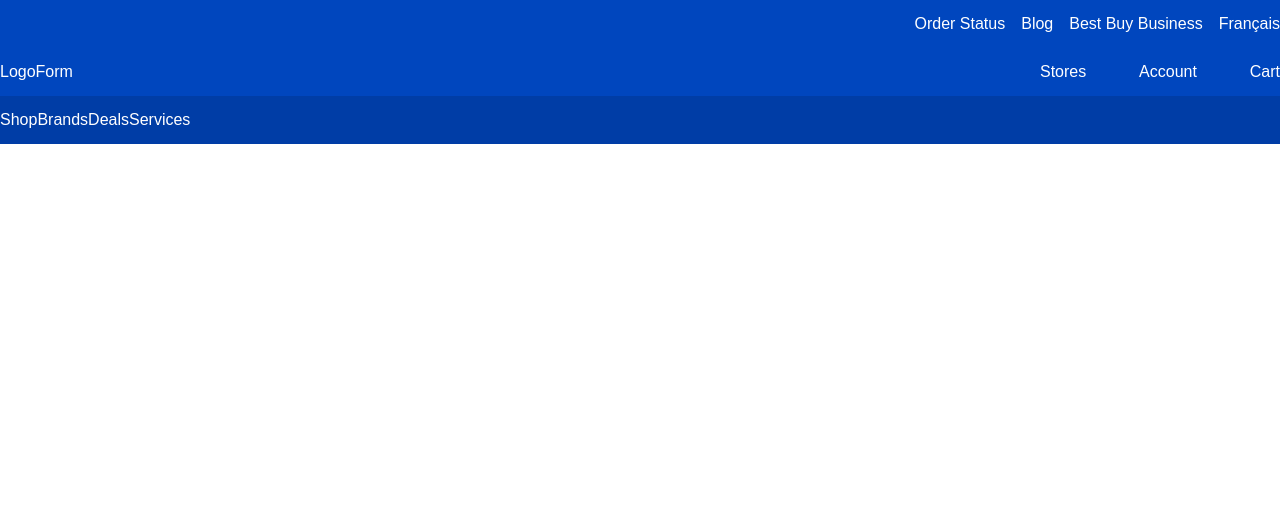
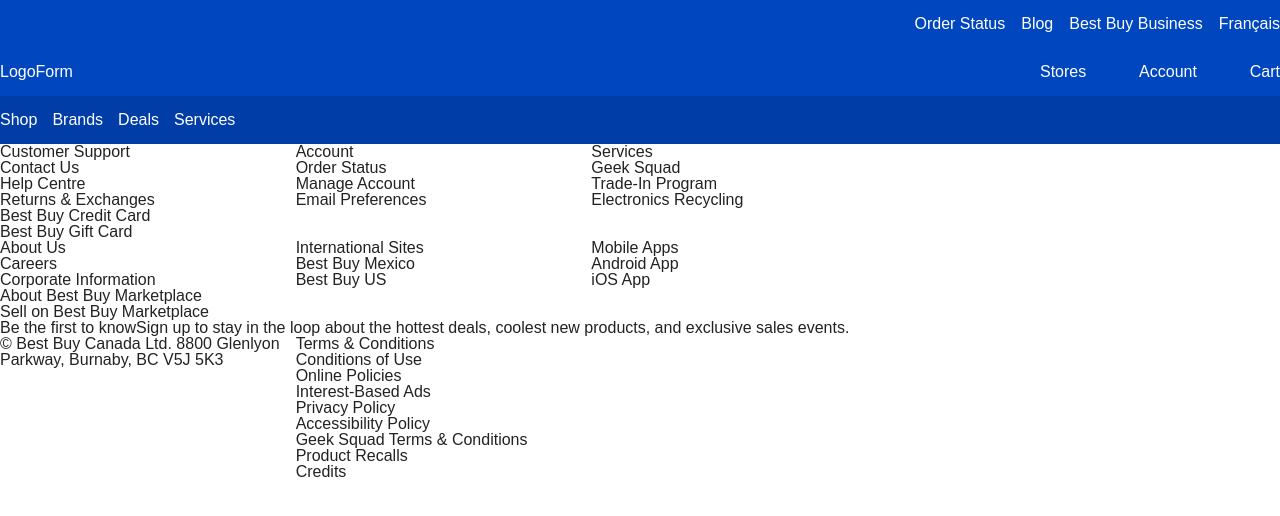
Before and after one commit to mchrzanka/DMIT-1530-Workbook, a plain HTML site: page BestBuy/index.html in a window 1280 px wide. Drawn offline with Linux system fonts and the light colour scheme.

Commit message:
Worked on Footer for best buy website

```diff
--- a/BestBuy/css/styles.css
+++ b/BestBuy/css/styles.css
@@ -44,7 +44,10 @@
 
 .dk-blue{
   background-color:#003DA6;
+}
 
+.dk-blue li{
+  margin-right:15px;
 }
 
 nav ul{
@@ -57,3 +60,40 @@
   display:flex;
   justify-content:space-between;
 }
+
+footer > ul{
+  display: flex;
+  flex-wrap:wrap;
+}
+
+footer > ul > li{
+  flex-basis:100%;
+}
+
+footer > ul > li:first-child{
+  flex-basis: 70%;
+  display:flex;
+  flex-wrap:wrap;
+}
+
+footer > ul > li:first-child ul {
+  flex-basis: 33%;
+}
+
+footer > ul > li:first-child ul li:first-child a {
+  font-weight:bold;
+}
+
+footer > ul > li:nth-child(2) {
+  flex-basis: 30%;
+}
+
+footer > ul > li:nth-child(2){
+  display:flex;
+  flex-direction:row;
+  justify-content:space-between;
+}
+
+footer > ul > li:last-child ul li:last-child:after {
+  content: '';
+}
--- a/BestBuy/index.html
+++ b/BestBuy/index.html
@@ -40,6 +40,71 @@
     </div>
   </header>
 
+  <main>
+  </main>
+
+  <footer>
+    <ul class="container">
+      <li>
+        <ul>
+          <a herf=""><li>Customer Support</li></a herf="">
+          <a herf=""><li>Contact Us</li></a herf="">
+          <a herf=""><li>Help Centre</li></a herf="">
+          <a herf=""><li>Returns & Exchanges</li></a herf="">
+          <a herf=""><li>Best Buy Credit Card</li></a herf="">
+          <a herf=""><li>Best Buy Gift Card</li></a herf="">
+        </ul>
+        <ul>
+          <a herf=""><li>Account</li></a herf="">
+          <a herf=""><li>Order Status</li></a herf="">
+          <a herf=""><li>Manage Account</li></a herf="">
+          <a herf=""><li>Email Preferences</li></a herf="">
+        </ul>
+        <ul>
+          <a herf=""><li>Services</li></a herf="">
+          <a herf=""><li>Geek Squad</li></a herf="">
+          <a herf=""><li>Trade-In Program</li></a herf="">
+          <a herf=""><li>Electronics Recycling</li></a herf="">
+        </ul>
+        <ul>
+          <a herf=""><li>About Us</li></a herf="">
+          <a herf=""><li>Careers</li></a herf="">
+          <a herf=""><li>Corporate Information</li></a herf="">
+          <a herf=""><li>About Best Buy Marketplace</li></a herf="">
+          <a herf=""><li>Sell on Best Buy Marketplace</li></a herf="">
+        </ul>
+        <ul>
+          <a herf=""><li>International Sites</li></a herf="">
+          <a herf=""><li>Best Buy Mexico</li></a herf="">
+          <a herf=""><li>Best Buy US</li></a herf="">
+        </ul>
+        <ul>
+          <a herf=""><li>Mobile Apps</li></a herf="">
+          <a herf=""><li>Android App</li></a herf="">
+          <a herf=""><li>iOS App</li></a herf="">
+        </ul>
+
+            <p><b>Be the first to know</b></p>
+            <p>Sign up to stay in the loop about the hottest deals, coolest new products, and exclusive sales events.</p>
+
+        <ul>
+            <li><p>&copy; Best Buy Canada Ltd. 8800 Glenlyon Parkway, Burnaby, BC V5J 5K3</p></li>
+        </ul>
+        <ul>
+          <a herf=""><li>Terms & Conditions</li></a herf="">
+          <a herf=""><li>Conditions of Use</li></a herf="">
+          <a herf=""><li>Online Policies</li></a herf="">
+          <a herf=""><li>Interest-Based Ads</li></a herf="">
+          <a herf=""><li>Privacy Policy</li></a herf="">
+          <a herf=""><li>Accessibility Policy</li></a herf="">
+          <a herf=""><li>Geek Squad Terms & Conditions</li></a herf="">
+          <a herf=""><li>Product Recalls</li></a herf="">
+          <a herf=""><li>Credits</li></a herf="">
+        </ul>
+      </li>
+    </ul>
+  </footer>
+
 </body>
 
 </html>
```
